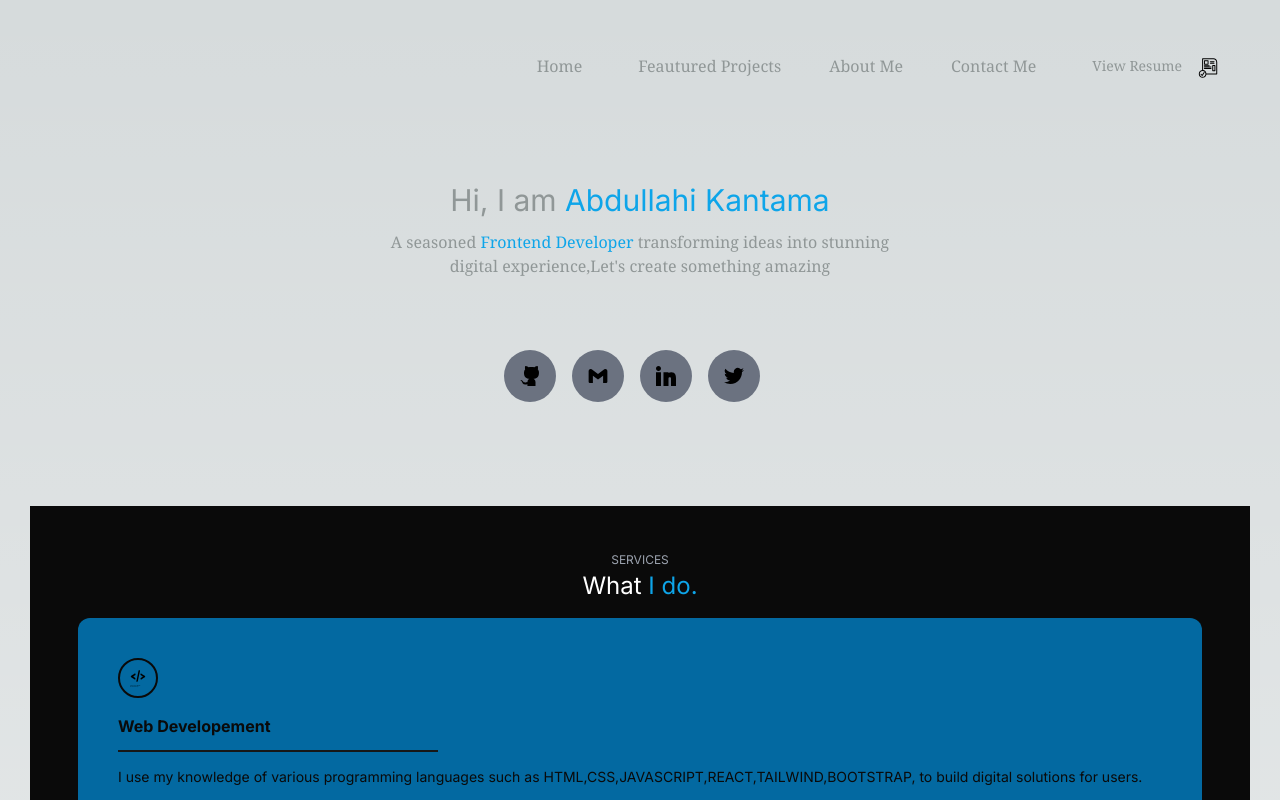
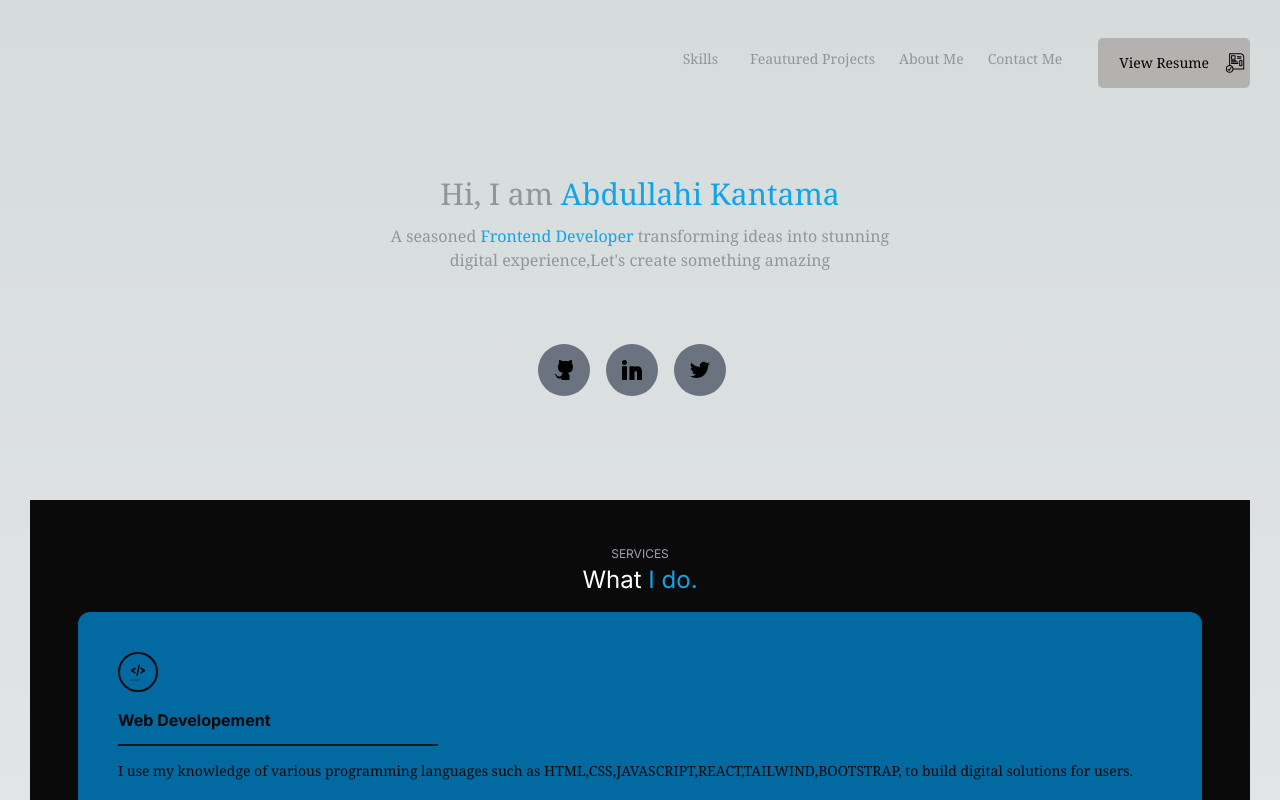
Before and after one commit to Abdull56/kantamas-portfolio, a Next.js app: page /home in a window 1280 px wide. Shown: the top 800 px of the page. Built offline with nearby package versions, Linux system fonts and the light colour scheme.

Commit message:
chore: minor changes.

```diff
--- a/package.json
+++ b/package.json
@@ -20,6 +20,8 @@
     "react": "^18",
     "react-dom": "^18",
     "react-hook-form": "^7.48.2",
+    "react-router-dom": "^6.22.3",
+    "react-router-hash-link": "^2.4.3",
     "tailwind-merge": "^2.0.0",
     "tailwindcss-animate": "^1.0.7",
     "yup": "^1.3.2",
@@ -29,6 +31,7 @@
     "@types/node": "^20",
     "@types/react": "^18",
     "@types/react-dom": "^18",
+    "@types/react-router-hash-link": "^2.4.9",
     "autoprefixer": "^10.0.1",
     "dotenv": "^16.3.1",
     "eslint": "^8",
--- a/src/app/aboutMe/page.tsx
+++ b/src/app/aboutMe/page.tsx
@@ -9,7 +9,7 @@ const AboutMe = () => {
   };
 
   return (
-    <div className="bg-neutral-950 justify-center text-white">
+    <div className="bg-neutral-950 justify-center text-white" id="aboutme">
       <div className=" text-center  pt-10">
         <span className="text-gray-400 text-xs">My Bio</span>
         <div>
@@ -32,7 +32,7 @@ const AboutMe = () => {
           />
         </div>
 
-        <div className="mt-4 ml-4 text-white text-sm">
+        <div className="mt-4 ml-4 text-white font-serif text-sm">
           <p>
             In 2020, I embarked on my exciting programming journey, and by 2023,
             I reached a significant milestone by securing my first internship.
--- a/src/app/contact/page.tsx
+++ b/src/app/contact/page.tsx
@@ -29,7 +29,7 @@ const Contact = () => {
   const { isSubmitting } = formik;
 
   return (
-    <div className="bg-neutral-950 mt-12 pb-10">
+    <div className="bg-neutral-950 mt-12 pb-10" id="contact">
       <section>
         <div className="p-6 text-center pt-14">
           <span className="text-white text-xs  mt-10">GET IN TOUCH</span>
--- a/src/app/globals.css
+++ b/src/app/globals.css
@@ -35,8 +35,13 @@ body {
 
 .header:hover {
   background-color: rgb(180, 177, 177);
-  /* background-color: rgb(9, 152, 174); */
-  color: black;
+  /*background-color: rgb(9, 152, 174);
+  */color: black;
+  border-radius: 5px;
+  -webkit-border-radius: 5px;
+  -moz-border-radius: 5px;
+  -ms-border-radius: 5px;
+  -o-border-radius: 5px;
 }
 
 .text{
@@ -56,3 +61,20 @@ body {
 .image-container{
   padding: 15px 0 0 0;
 }
+
+.resume{
+  justify-content: center;
+  align-items: center;
+  position: relative;
+  color:  rgb(144, 151, 151);
+  background-color: rgb(180, 177, 177);
+  color: black;
+  margin-left: 20px;
+  display: flex;
+  padding: 5px;
+  border-radius: 5px;
+  -webkit-border-radius: 5px;
+  -moz-border-radius: 5px;
+  -ms-border-radius: 5px;
+  -o-border-radius: 5px;
+}
--- a/src/app/header/page.tsx
+++ b/src/app/header/page.tsx
@@ -2,6 +2,7 @@ import { Icon } from "@/components/icon";
 import { Button } from "@/components/ui/button";
 import React from "react";
 import { motion } from "framer-motion";
+import { HashLink as Link } from "react-router-hash-link";
 
 export const Header: React.FC = () => {
   const handleClicked = (clicked: any) => {
@@ -10,57 +11,44 @@ export const Header: React.FC = () => {
 
   return (
     <div className=" ">
-      <div className="flex justify-end mr-4 text-white-100 py-2 font-serif text-base">
-        <motion.div
-          transition={{ type: "spring" }}
-          whileHover={{ scale: 1.1 }}
-          className="p-4 mr-2 header rounded-full justify-center"
-          onClick={handleClicked}
-        >
-          <span className="px-2 mr-2">Home</span>
-        </motion.div>
+      <div className="flex justify-end text-white-100 py-2 font-serif text-base">
+        <div className="p-2 mr-1 header justify-center" onClick={handleClicked}>
+          <Link to={"#skills"} smooth>
+            <span className="px-2 mr-1 text-sm">Skills</span>
+          </Link>
+        </div>
 
-        <motion.div
-          transition={{ type: "spring" }}
-          whileHover={{ scale: 1.1 }}
-          className="p-4 mr-2 header rounded-full justify-center"
-          onClick={handleClicked}
-        >
-          <span className="mr-2">Feautured Projects</span>
-        </motion.div>
+        <div className="p-2 mr-1 header justify-center" onClick={handleClicked}>
+          <Link to={"#projects"} smooth>
+            <span className="mr-1 text-sm">Feautured Projects</span>{" "}
+          </Link>
+        </div>
 
-        <motion.div
-          transition={{ type: "spring" }}
-          whileHover={{ scale: 1.1 }}
-          className="p-4 mr-2 header rounded-full justify-center"
-          onClick={handleClicked}
-        >
-          <span className=" mr-2">About Me</span>
-        </motion.div>
+        <div className="p-2 mr-1 header justify-center" onClick={handleClicked}>
+          <Link to={"#aboutme"} smooth>
+            <span className=" mr-1 text-sm">About Me</span>
+          </Link>
+        </div>
 
-        <motion.div
-          transition={{ type: "spring" }}
-          whileHover={{ scale: 1.1 }}
-          className="p-4 mr-2 header rounded-full justify-center"
-          onClick={handleClicked}
-        >
-          <span className="mr-2">Contact Me</span>
-        </motion.div>
+        <div className="p-2 mr-1 header justify-center" onClick={handleClicked}>
+          <Link to={"#contact"} smooth>
+            {" "}
+            <span className="mr-1 text-sm">Contact Me</span>
+          </Link>
+        </div>
 
-        <motion.div
-          transition={{ type: "spring" }}
-          whileHover={{ scale: 1.1 }}
-          className=" header flex p-2 rounded-full justify-center"
-        >
-          <Button
-            className=""
-            text="View Resume"
-            onClick={handleClicked}
-          ></Button>
-          <div className="mt-3 pr-2">
+        <div className="resume ">
+          <Link to={"#resume"} smooth>
+            <Button
+              className=""
+              text="View Resume"
+              onClick={handleClicked}
+            ></Button>
+          </Link>
+          <div className="">
             <Icon icon={"resumeIcon"} size={20} className="mt-4" />
           </div>
-        </motion.div>
+        </div>
       </div>
     </div>
   );
--- a/src/app/home/page.tsx
+++ b/src/app/home/page.tsx
@@ -7,9 +7,11 @@ import Header from "../header/page";
 import Contact from "../contact/page";
 import Skills from "../skills/page";
 import SideBar from "../sideBar/page";
+import { BrowserRouter } from "react-router-dom";
 
 const Home = () => {
   return (
+    <BrowserRouter>
       <div>
         {/* <SideBar /> */}
         <Header />
@@ -18,6 +20,7 @@ const Home = () => {
         <Skills />
         <Contact />
       </div>
+    </BrowserRouter>
   );
 };
 
--- a/src/app/main/page.tsx
+++ b/src/app/main/page.tsx
@@ -7,7 +7,7 @@ const Main = () => {
   return (
     <div className="grid grid-cols-1 justify-center">
       <section className=" mt-10  mb-4 pt-10 pb-2  flex-1">
-        <div className=" text text-center ">
+        <div className=" text text-center font-serif ">
           <h1 className=" text-3xl pb-3">
             Hi, I am <span className=" text-sky-500">Abdullahi Kantama</span>
           </h1>
@@ -32,7 +32,7 @@ const Main = () => {
             </motion.div>
           </Link>
 
-          <Link href="https://www.google.com/gmail/about" target="_blank">
+          {/* <Link href="https://www.google.com/gmail/about" target="_blank">
             <motion.div
               initial={{ x: -1000 }}
               animate={{ x: 0 }}
@@ -42,7 +42,7 @@ const Main = () => {
             >
               <Icon icon="mailIcon" size={20} />
             </motion.div>
-          </Link>
+          </Link> */}
 
           <Link href="https://www.linkedin.com/login" target="-blank">
             <motion.div
@@ -87,7 +87,7 @@ const Main = () => {
           <div className=" border-b-2 border-neutral-900 max-w-xs pb-3 mb-3">
             <span className=" font-bold">Web Developement</span>
           </div>
-          <span className=" text-sm">
+          <span className=" text-sm font-serif">
             I use my knowledge of various programming languages such as
             HTML,CSS,JAVASCRIPT,REACT,TAILWIND,BOOTSTRAP, to build digital
             solutions for users.
--- a/src/app/skills/page.tsx
+++ b/src/app/skills/page.tsx
@@ -6,7 +6,7 @@ const Skills = () => {
   // const [rotate, setRotate] = useState(false);
 
   return (
-    <div className="grid grid-cols-2 px-2 pt-10 pb-5">
+    <div className="grid grid-cols-2 px-2 pt-10 pb-5" id="skills">
       <section>
         <div className="p-6 mt-10">
           <span className=" text-gray-400 text-lg">My Skills</span>
@@ -17,7 +17,7 @@ const Skills = () => {
           </div>
 
           <div className="mt-2 mb-2">
-            <span className="text-white text-lg">
+            <span className=" text-white text-sm font-serif ">
               {" "}
               I believe that this path will not only allow me to explore a wider
               range of technologies and tools but also empower me to create
@@ -41,7 +41,7 @@ const Skills = () => {
             className="mr-8 rounded-xl p-5 "
           >
             <Icon icon={"javascriptIcon"} size={90} />
-            <p className="mt-4">Javascript</p>
+            <p className="mt-4 text-sm">Javascript</p>
           </motion.div>
 
           <motion.div
@@ -51,7 +51,7 @@ const Skills = () => {
             className="mr-8 rounded-xl p-5 "
           >
             <Icon icon={"reactIcon"} size={90} />
-            <p className="mt-4 ml-4">React</p>
+            <p className="mt-4 ml-4 text-sm">React</p>
           </motion.div>
 
           <motion.div
@@ -60,7 +60,7 @@ const Skills = () => {
             className="mr-8 rounded-xl p-5 "
           >
             <Icon icon={"typescrptIcon"} size={90} />
-            <p className="mt-4">Typescript</p>
+            <p className="mt-4 text-sm">Typescript</p>
           </motion.div>
         </div>
 
@@ -72,7 +72,7 @@ const Skills = () => {
             className="mr-8 rounded-xl p-5 "
           >
             <Icon icon={"tailwindIcon"} size={90} />
-            <p className="mt-4">Next Js</p>
+            <p className="mt-4 text-sm">Next Js</p>
           </motion.div>
         </div>
       </section>
```
Also changed, not shown: 2 other files (tests, documents, lock files or other folders). Lines whose indentation alone changed are shown as unchanged.
